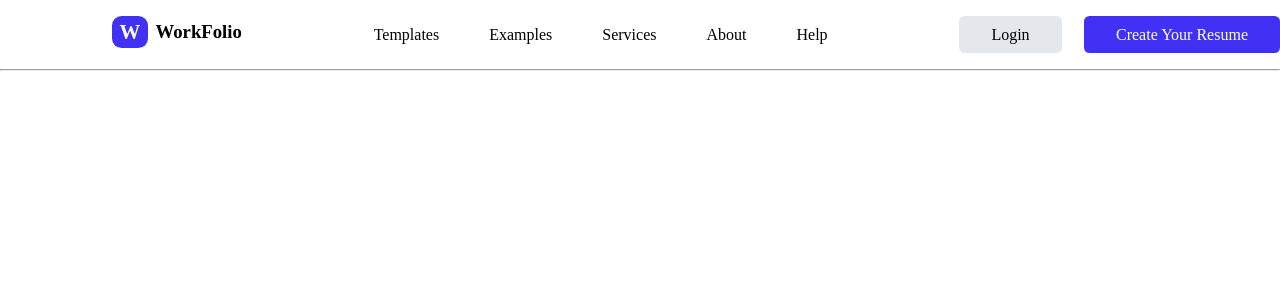
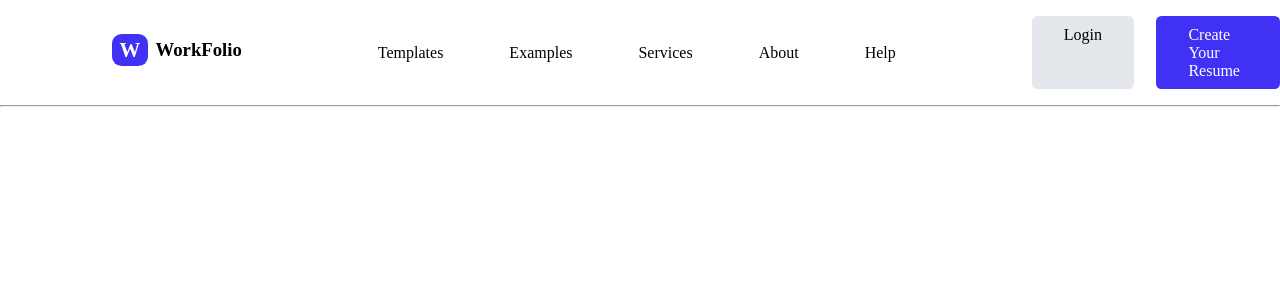
Before and after one commit to soumen974/WorkFolio, a React (Create React App) app: page / in a window 1280 px wide. Shown: the top 300 px of the page. Built offline with nearby package versions, Linux system fonts and the light colour scheme.

Commit message:
adding the button effencts to the nav bar

```diff
--- a/src/Components/NavBar.jsx
+++ b/src/Components/NavBar.jsx
@@ -1,6 +1,6 @@
 import React from 'react'
 import './navBar.css'
-
+import CancelIcon from "./cancelSVG";
 export default function NavBar() {
   return (
     <>
@@ -22,6 +22,8 @@ export default function NavBar() {
                     <div className="logInButton"> Login</div>
                     <div className="Create_cv">Create Your Resume</div>
                 </div>
+                <CancelIcon/>
+                 {/* this is the cancel button will be appear when media query will fire   */}
             </div>
         </nav><hr/>
     </section></>
--- /dev/null
+++ b/src/Components/cancelSVG.jsx
@@ -0,0 +1,17 @@
+import React from 'react'
+
+export default function cancelSVG() {
+  return (
+    <div className='cancelSvgIcon'>
+    <svg width="42" height="41" viewBox="0 0 42 41" fill="none">
+<ellipse cx="21" cy="20.5" rx="21" ry="20.5" fill="#D9D9D9" fill-opacity="0.77"/>
+<rect x="13.9908" y="10" width="25.469" height="4.13412" rx="1" transform="rotate(46.34 13.9908 10)" fill="#3E3E3E" fill-opacity="0.71"/>
+<rect x="13.9908" y="10" width="25.469" height="4.13412" rx="1" transform="rotate(46.34 13.9908 10)" fill="#3E3E3E" fill-opacity="0.71"/>
+<rect x="13.9908" y="10" width="25.469" height="4.13412" rx="1" transform="rotate(46.34 13.9908 10)" fill="#3E3E3E" fill-opacity="0.71"/>
+<rect x="31.5928" y="12.8577" width="25.469" height="4.13412" rx="1" transform="rotate(133.729 31.5928 12.8577)" fill="#3E3E3E" fill-opacity="0.71"/>
+<rect x="31.5928" y="12.8577" width="25.469" height="4.13412" rx="1" transform="rotate(133.729 31.5928 12.8577)" fill="#3E3E3E" fill-opacity="0.71"/>
+<rect x="31.5928" y="12.8577" width="25.469" height="4.13412" rx="1" transform="rotate(133.729 31.5928 12.8577)" fill="#3E3E3E" fill-opacity="0.71"/>
+</svg>
+</div>
+  )
+}
--- a/src/Components/navBar.css
+++ b/src/Components/navBar.css
@@ -13,11 +13,14 @@
      height: auto ;
      max-width: 1480px;
      align-items: center;
+
    }
    .logo{
      margin-left: 7rem;
      gap: 0.5rem;
      display: flex;
+     cursor: pointer;
+
    }
    .logo_icon{
      font-size: 1.3rem;
@@ -34,14 +37,29 @@
      margin-left: 10%;
      gap: 2rem;
 
+
    }
 
    ul {
 
      display: flex;
      gap: 50px;
+
    }
+   li{
+    padding: 0.4rem .5rem;
+    background-color: transparent;
+    border-radius: 0.34rem  ;
+    cursor: pointer;
+    transition: 0.3s;
 
+
+   }
+   li:hover{
+    background-color: #E4E8EC;
+
+
+   }
    .navElements ul > li{
      display:inline-flex;
      /* margin-left: 10%; */
@@ -62,12 +80,28 @@
     padding: 0.6rem 2rem;
     background-color: #E4E8EC;
     border-radius: 0.34rem  ;
+    cursor: pointer;
+    transition: 0.7s;
 
-
+   }
+   .logInButton:hover{
+    transform : scale(1.1,1.1);
    }
    .Create_cv{
     background-color: #4031F4;
     color: white;
     border-radius: 0.34rem ;
     padding: 0.6rem 2rem;
+    cursor: pointer;
+    transition: 0.6s;
+
+
    }
+   .Create_cv:hover{
+    transform : scale(1.05,1.05);
+    box-shadow: 0 0 22px rgba(0, 0, 0, 0.18);
+   }
+
+   .cancelSvgIcon{
+    display: none;
+   }
```
